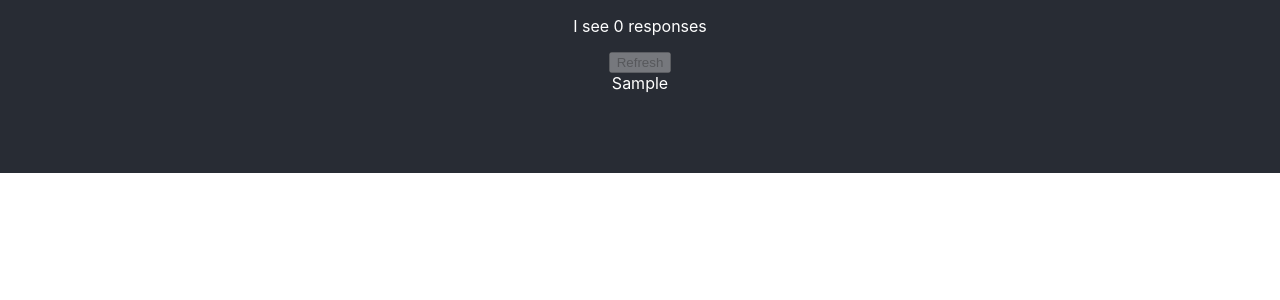
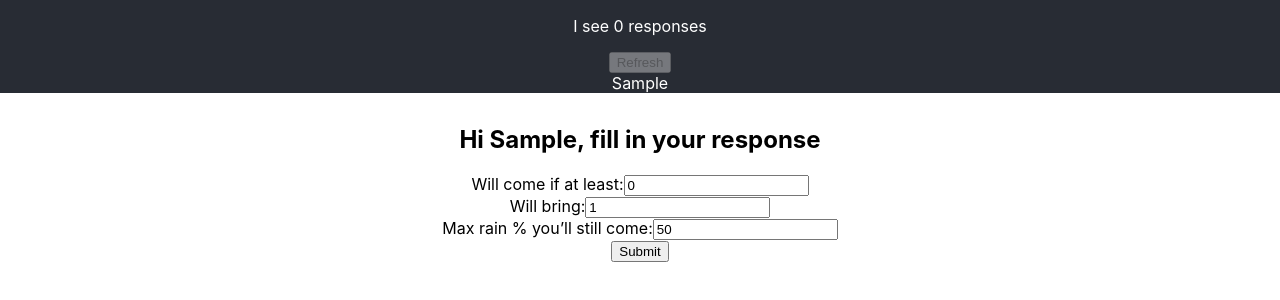
Before and after one commit to cdeevfrr/frisbeepoll, a React (Create React App) app in the folder frisbee-poll/: page / in a window 1280 px wide. Both pictures are taken after typing "Sample" into the empty fields and a click on the button "Submit". Shown: the top 300 px of the page. Built offline with nearby package versions, Linux system fonts and the light colour scheme; no server answers.

Commit message:
First pass response details component

```diff
--- a/frisbee-poll/src/App.tsx
+++ b/frisbee-poll/src/App.tsx
@@ -2,8 +2,8 @@
 import { PollResponses } from './Components/PollResponses';
 import { NameEntry } from './Components/NameEntry';
 import Cookies from 'js-cookie';
-import { ResponseFlow } from './Components/ResponseFlow';
 import { loadPollResponses, PollResponse } from './Components/DataLoading';
+import { ResponseDetails } from './Components/ResponseDetails';
 
 // TODO NEXT
 // - I need to make a response flow.
@@ -23,7 +23,7 @@
 //    _name_, you've responded with ___
 //    Button at the bottom to make a new response (takes you to page 2 state)
 
-interface PendingResponseDetails {
+export interface PendingResponseDetails {
   willComeIfAtLeast: number,
   willBring: number,
   weather: number, // percentage indicating the highest chance of rain where you'll still come
@@ -31,19 +31,31 @@
 
 function App() {
   const [userName, setUserName] = useState<string | undefined>(Cookies.get("userName"));
+  const [pollResponses, setPollResponses] = useState<Array<PollResponse>>([]);
+  const [loadingPollResponses, setLoadingPollResponses] = useState(false);
 
-  const [pollResponses, setPollResponses] = useState<Array<PollResponse>>([]);
-      const [loadingPollResponses, setLoadingPollResponses] = useState(false)
-
-      useEffect(() => {
-          loadPollResponses(setPollResponses, setLoadingPollResponses)
-      }, [])
-
+  // local draft of response (editing mode)
   const [pendingResponseDetails, setPendingResponseDetails] = useState<PendingResponseDetails>({
     willComeIfAtLeast: 0,
     willBring: 1,
-    weather: 1,
-  })
+    weather: 50,
+  });
+
+  // once submitted, backend is source of truth
+  const [submittedResponse, setSubmittedResponse] = useState<PollResponse | undefined>();
+
+  // On first render, load poll responses.
+  useEffect(() => {
+    loadPollResponses(setPollResponses, setLoadingPollResponses);
+  }, []);
+
+  // When poll responses changes, update submitted response.
+  useEffect(() => {
+    const foundResponse = pollResponses.find(response => response.userName === userName)
+    if (foundResponse){
+      setSubmittedResponse(foundResponse)
+    }
+  }, pollResponses)
 
   return (
     <div style={{textAlign: 'center'}}>
@@ -61,9 +73,31 @@
           existingName={userName}
           />
       </header>
-      <div style={styles.appHeader}>
-        {userName && <ResponseFlow/>}
-      </div>
+
+      <main style={styles.pageContainer}>
+        {userName && (
+          <ResponseDetails
+            userName={userName}
+            pending={pendingResponseDetails}
+            onChangePending={setPendingResponseDetails}
+            submitted={submittedResponse}
+            onSubmit={async () => {
+              // TODO: send to backend (make sure to await, so the load will see our edits)
+              setSubmittedResponse({
+                userName: userName,
+                weather: pendingResponseDetails.weather,
+                willBring: pendingResponseDetails.willBring,
+                willComeIfAtLeast: pendingResponseDetails.willComeIfAtLeast
+              })
+              // This re-load will trigger another setSubmittedResponse because of
+              // the useEffect watching for changes in pollResponses.
+              // That's ok.
+              await loadPollResponses(setPollResponses, setLoadingPollResponses);
+
+            }}
+          />
+        )}
+      </main>
     </div>
   );
 }
@@ -79,5 +113,8 @@
     alignItems: 'center',
     justifyContent: 'center',
     color: 'white',
+  },
+  pageContainer: {
+    marginTop: '2rem',
   }
-}
+};
--- a/frisbee-poll/src/Components/DataLoading.ts
+++ b/frisbee-poll/src/Components/DataLoading.ts
@@ -1,7 +1,10 @@
+// TODO: Rename this file "Backend" or "DAO" or something.
+
 export interface PollResponse {
     userName: string,
     willComeIfAtLeast: number,
     willBring: number,
+    weather: number,
 }
 
 // - I need to update the backend to key off name not name,ID.
--- /dev/null
+++ b/frisbee-poll/src/Components/ResponseDetails.tsx
@@ -0,0 +1,76 @@
+// Switches between edit form and summary
+
+import { useState } from "react";
+import { PendingResponseDetails } from "../App";
+import { PollResponse } from "./DataLoading";
+
+export function ResponseDetails({
+    userName,
+    pending,
+    onChangePending,
+    submitted,
+    onSubmit,
+}: {
+    userName: string;
+    pending: PendingResponseDetails;
+    onChangePending: (d: PendingResponseDetails) => void;
+    submitted: PollResponse | undefined;
+    onSubmit: () => void;
+}) {
+    const [editMode, setEditMode] = useState(!submitted)
+
+    if (!editMode && submitted) {
+        // Show report view
+        return (
+            <div>
+                <h2>{userName}, you’ve responded:</h2>
+                <ul>
+                    <li>Will come if at least {submitted.willComeIfAtLeast} are coming</li>
+                    <li>Will bring {submitted.willBring}</li>
+                    <li>Okay with up to {submitted.weather}% chance of rain</li>
+                </ul>
+                <button onClick={() => setEditMode(true)}>Change my response</button>
+            </div>
+        );
+    }
+
+    // Otherwise show editing form
+    return (
+        <div>
+            <h2>Hi {userName}, fill in your response</h2>
+            <label>
+                Will come if at least:
+                <input
+                    type="number"
+                    value={pending.willComeIfAtLeast}
+                    onChange={e => onChangePending({ ...pending, willComeIfAtLeast: +e.target.value })}
+                />
+            </label>
+            <br />
+            <label>
+                Will bring:
+                <input
+                    type="number"
+                    value={pending.willBring}
+                    onChange={e => onChangePending({ ...pending, willBring: +e.target.value })}
+                />
+            </label>
+            <br />
+            <label>
+                Max rain % you’ll still come:
+                <input
+                    type="number"
+                    value={pending.weather}
+                    onChange={e => onChangePending({ ...pending, weather: +e.target.value })}
+                />
+            </label>
+            <br />
+            <button onClick={() => {
+                onSubmit()
+                setEditMode(false)
+            }}>
+                Submit
+            </button>
+        </div>
+    );
+}
--- a/frisbee-poll/src/Components/ResponseFlow.tsx
+++ /dev/null
@@ -1,3 +0,0 @@
-export function ResponseFlow() {
-    return <div></div>
-}
```
